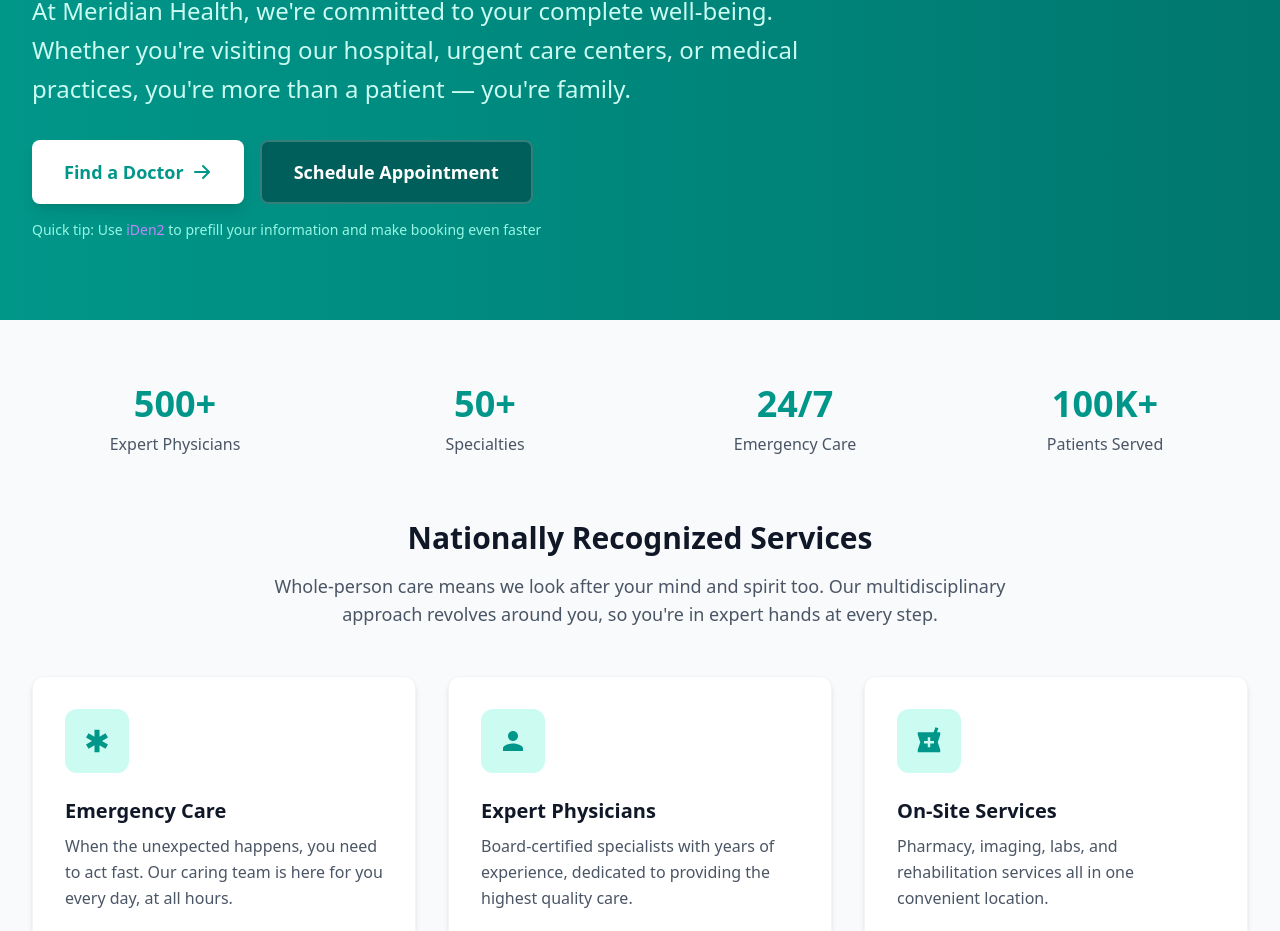
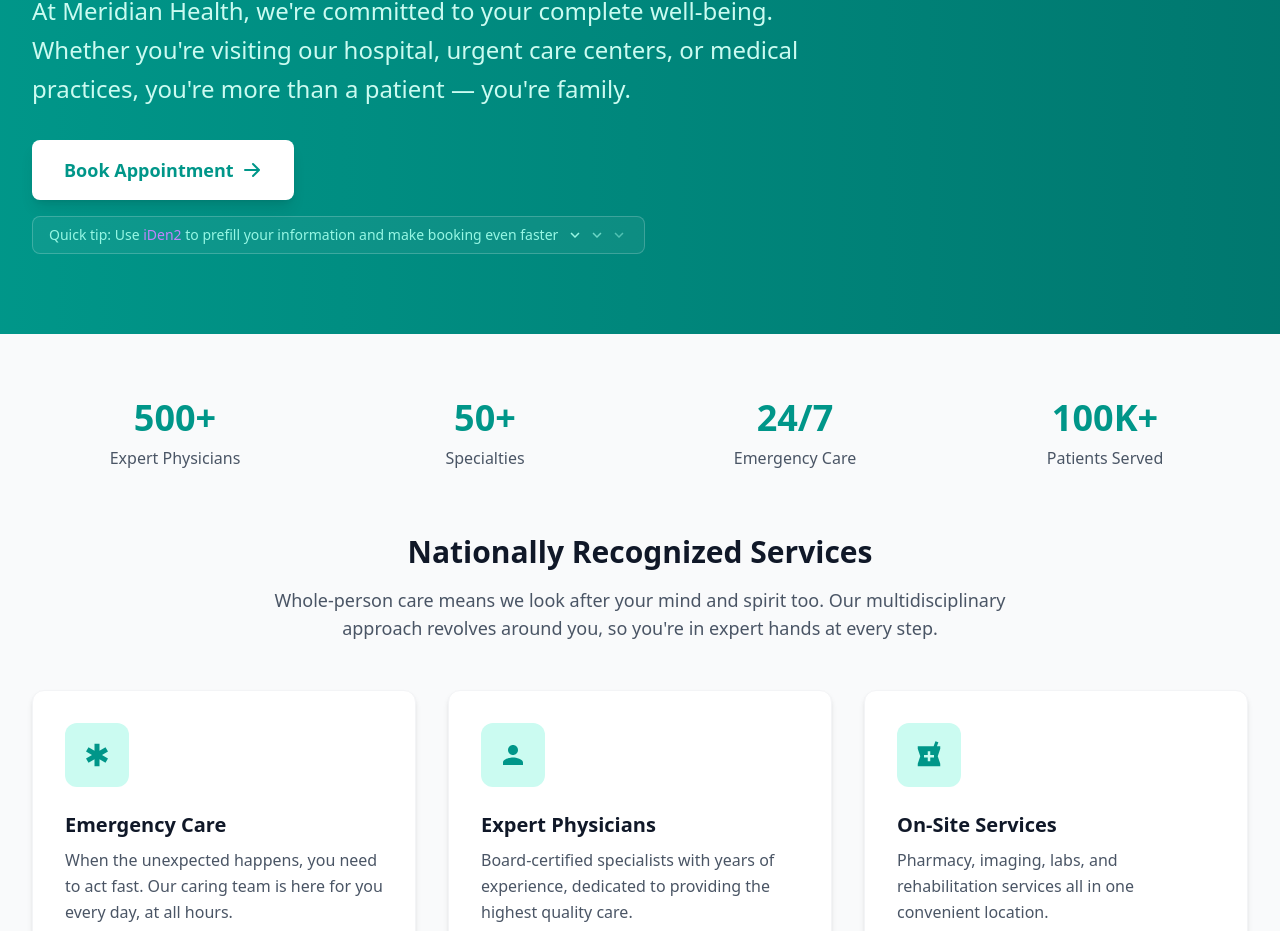
Before and after one commit to zzz-icy/hospital-demo-ux-ui, a React (Vite) app: page / in a window 1280 px wide. Shown: the part 352-1283 px from the top of the page. Built offline with nearby package versions, Linux system fonts and the light colour scheme.

Commit message:
Refactor appointment navigation and enhance animations. Redirect appointments route to doctors page, update footer and layout links to reflect "Book Appointment" terminology, and introduce new CSS animations for improved user experience on the Home page.

```diff
--- a/src/App.tsx
+++ b/src/App.tsx
@@ -1,8 +1,7 @@
-import { BrowserRouter as Router, Routes, Route } from 'react-router-dom'
+import { BrowserRouter as Router, Routes, Route, Navigate } from 'react-router-dom'
 import Layout from './components/Layout'
 import Home from './pages/Home'
 import Doctors from './pages/Doctors'
-import Appointments from './pages/Appointments'
 import PatientInfo from './pages/PatientInfo'
 import AppointmentConfirm from './pages/AppointmentConfirm'
 import Services from './pages/Services'
@@ -17,7 +16,7 @@ function App() {
         <Routes>
           <Route path="/" element={<Home />} />
           <Route path="/doctors" element={<Doctors />} />
-          <Route path="/appointments" element={<Appointments />} />
+          <Route path="/appointments" element={<Navigate to="/doctors" replace />} />
           <Route path="/appointments/patient-info" element={<PatientInfo />} />
           <Route path="/appointments/confirm" element={<AppointmentConfirm />} />
           <Route path="/services" element={<Services />} />
--- a/src/components/Layout.tsx
+++ b/src/components/Layout.tsx
@@ -13,8 +13,7 @@ export default function Layout({ children }: LayoutProps) {
   const navItems = [
     { path: '/', label: 'Home' },
     { path: '/services', label: 'Services' },
-    { path: '/doctors', label: 'Find Doctors' },
-    { path: '/appointments', label: 'Book Appointment' },
+    { path: '/doctors', label: 'Book Appointment' },
     { path: '/about', label: 'About Us' },
     { path: '/contact', label: 'Contact' },
   ]
@@ -53,7 +52,7 @@ export default function Layout({ children }: LayoutProps) {
                 <MdSearch className="text-xl text-gray-600" />
               </button>
               <Link
-                to="/appointments"
+                to="/doctors"
                 className="bg-teal-600 text-white px-4 py-2 rounded-lg text-sm font-semibold hover:bg-teal-700 transition-colors cursor-pointer"
               >
                 My Account
--- a/src/index.css
+++ b/src/index.css
@@ -20,3 +20,73 @@
     min-height: 100vh;
   }
 }
+
+@layer utilities {
+  @keyframes fade-in {
+    from {
+      opacity: 0;
+      transform: translateY(-10px);
+    }
+
+    to {
+      opacity: 1;
+      transform: translateY(0);
+    }
+  }
+
+  @keyframes bounce-arrow {
+
+    0%,
+    100% {
+      transform: translateY(0);
+    }
+
+    50% {
+      transform: translateY(-4px);
+    }
+  }
+
+  @keyframes bounce-arrow-delayed {
+
+    0%,
+    100% {
+      transform: translateY(0);
+      opacity: 0.7;
+    }
+
+    50% {
+      transform: translateY(-4px);
+      opacity: 1;
+    }
+  }
+
+  @keyframes bounce-arrow-delayed-2 {
+
+    0%,
+    100% {
+      transform: translateY(0);
+      opacity: 0.5;
+    }
+
+    50% {
+      transform: translateY(-4px);
+      opacity: 0.8;
+    }
+  }
+
+  .animate-fade-in {
+    animation: fade-in 0.5s ease-out;
+  }
+
+  .animate-bounce-arrow {
+    animation: bounce-arrow 1.5s ease-in-out infinite;
+  }
+
+  .animate-bounce-arrow-delayed {
+    animation: bounce-arrow-delayed 1.5s ease-in-out infinite;
+  }
+
+  .animate-bounce-arrow-delayed-2 {
+    animation: bounce-arrow-delayed-2 1.5s ease-in-out infinite;
+  }
+}
--- a/src/pages/Home.tsx
+++ b/src/pages/Home.tsx
@@ -1,3 +1,4 @@
+import { useState } from 'react'
 import { Link } from 'react-router-dom'
 import {
   MdPerson,
@@ -6,11 +7,20 @@ import {
   MdFavorite,
   MdHealthAndSafety,
   MdAccessTime,
-  MdVerified
+  MdVerified,
+  MdEdit,
+  MdCheckCircle,
+  MdSpeed,
+  MdSecurity,
+  MdCheckCircleOutline,
+  MdKeyboardArrowDown,
+  MdKeyboardArrowUp
 } from 'react-icons/md'
 import { HiArrowRight } from 'react-icons/hi'
+import iden2Logo from '../assets/iden2_logo.png'
 
 export default function Home() {
+  const [isExpanded, setIsExpanded] = useState(false)
   const specialties = [
     { name: 'Cardiology', icon: MdFavorite, description: 'Heart and vascular care' },
     { name: 'Pediatrics', icon: MdPerson, description: 'Care for children and adolescents' },
@@ -34,27 +44,125 @@ export default function Home() {
             </p>
             <div className="flex flex-col sm:flex-row gap-4">
                   <Link
-                to="/appointments"
+                    to="/doctors"
                     className="inline-flex items-center justify-center gap-2 bg-white text-teal-600 px-8 py-4 rounded-lg text-lg font-semibold hover:bg-teal-50 transition-colors shadow-lg hover:shadow-xl cursor-pointer"
                   >
-                Find a Doctor
+                    Book Appointment
                     <HiArrowRight className="text-xl" />
                   </Link>
-              <Link
-                to="/appointments"
-                className="inline-flex items-center justify-center gap-2 bg-teal-800 text-white px-8 py-4 rounded-lg text-lg font-semibold hover:bg-teal-900 transition-colors border-2 border-white/20 cursor-pointer"
+            </div>
+            <button
+              onClick={() => setIsExpanded(!isExpanded)}
+              className="text-sm text-teal-200 mt-4 flex items-center gap-2 hover:text-white transition-all duration-200 cursor-pointer group bg-white/5 hover:bg-white/10 rounded-lg px-4 py-2 border border-white/20 hover:border-white/40"
             >
-                Schedule Appointment
-              </Link>
+              <span>Quick tip: Use <span className="font-medium" style={{ color: '#c084fc' }}>iDen2</span> to prefill your information and make booking even faster</span>
+              <span className="flex items-center gap-1">
+                <span className={`transition-transform duration-300 ${isExpanded ? 'rotate-180' : 'animate-bounce-arrow'}`}>
+                  <MdKeyboardArrowDown className="text-lg" />
+                </span>
+                <span className={`transition-transform duration-300 delay-75 ${isExpanded ? 'rotate-180 opacity-0' : 'animate-bounce-arrow-delayed opacity-100'}`}>
+                  <MdKeyboardArrowDown className="text-lg" />
+                </span>
+                <span className={`transition-transform duration-300 delay-150 ${isExpanded ? 'rotate-180 opacity-0' : 'animate-bounce-arrow-delayed-2 opacity-100'}`}>
+                  <MdKeyboardArrowDown className="text-lg" />
+                </span>
+              </span>
+            </button>
+
+            {/* Collapsible How It Works Section - Integrated into hero */}
+            <div className={`overflow-hidden transition-all duration-500 ease-in-out ${
+              isExpanded ? 'max-h-[2000px] opacity-100 mt-8' : 'max-h-0 opacity-0'
+            }`}>
+              <div className="pt-6 border-t border-teal-500/30">
+                <div className="text-center mb-6">
+                  <h2 className="text-2xl md:text-3xl font-bold text-white mb-3">How It Works</h2>
+                  <p className="text-base md:text-lg text-teal-100 max-w-2xl mx-auto">
+                    Booking an appointment is simple and straightforward. Follow these easy steps to get started.
+                  </p>
                 </div>
-            <p className="text-sm text-teal-200 mt-4">
-              Quick tip: Use <span className="font-medium" style={{ color: '#c084fc' }}>iDen2</span> to prefill your information and make booking even faster
+                <div className="bg-white/10 backdrop-blur-sm rounded-xl p-6 md:p-8 border border-white/20">
+                  <div className="space-y-6">
+                    <div className={`flex items-start gap-4 transition-all duration-500 ${isExpanded ? 'animate-fade-in' : ''}`} style={{ animationDelay: isExpanded ? '0.1s' : '0s' }}>
+                      <div className="w-12 h-12 bg-white text-teal-600 rounded-xl flex items-center justify-center font-semibold flex-shrink-0 shadow-lg">
+                        <MdPerson className="text-2xl" />
+                      </div>
+                      <div>
+                        <h3 className="font-semibold text-white text-lg mb-1">Choose Your Doctor</h3>
+                        <p className="text-teal-100">Browse our team of specialists and select the doctor you'd like to see</p>
+                      </div>
+                    </div>
+                    <div className={`flex items-start gap-4 transition-all duration-500 ${isExpanded ? 'animate-fade-in' : ''}`} style={{ animationDelay: isExpanded ? '0.2s' : '0s' }}>
+                      <div className="w-12 h-12 bg-white text-teal-600 rounded-xl flex items-center justify-center font-semibold flex-shrink-0 shadow-lg">
+                        <MdEdit className="text-2xl" />
+                      </div>
+                      <div className="flex-1">
+                        <h3 className="font-semibold text-white text-lg mb-1">Enter Your Information</h3>
+                        <p className="text-teal-100 mb-3">
+                          Fill in your details or use{' '}
+                          <span className="font-semibold" style={{ color: '#c084fc' }}>
+                            iDen2
+                          </span>
+                          {' '}to prefill automatically
                         </p>
+
+                        {/* iDen2 Benefits Explanation */}
+                        <div className="bg-white/20 backdrop-blur-sm rounded-lg p-4 border border-white/30 mt-3">
+                          <div className="flex items-start gap-3 mb-3">
+                            <div className="w-8 h-8 bg-white/30 rounded-lg flex items-center justify-center flex-shrink-0 mt-0.5 p-1.5">
+                              <img
+                                src={iden2Logo}
+                                alt="iDen2"
+                                className="w-full h-full object-contain"
+                              />
+                            </div>
+                            <div className="flex-1">
+                              <h4 className="font-semibold text-white text-sm mb-2">
+                                Why use <span style={{ color: '#c084fc' }}>iDen2</span>?
+                              </h4>
+                              <div className="space-y-2">
+                                <div className="flex items-start gap-2">
+                                  <MdSpeed className="text-white text-base flex-shrink-0 mt-0.5" />
+                                  <p className="text-xs text-teal-50">
+                                    <span className="font-medium">Save time:</span> Automatically fill in your personal information, insurance details, and contact info in seconds
+                                  </p>
+                                </div>
+                                <div className="flex items-start gap-2">
+                                  <MdSecurity className="text-white text-base flex-shrink-0 mt-0.5" />
+                                  <p className="text-xs text-teal-50">
+                                    <span className="font-medium">Secure & verified:</span> Your identity is verified once and stored securely in your digital wallet
+                                  </p>
+                                </div>
+                                <div className="flex items-start gap-2">
+                                  <MdCheckCircleOutline className="text-white text-base flex-shrink-0 mt-0.5" />
+                                  <p className="text-xs text-teal-50">
+                                    <span className="font-medium">No errors:</span> Eliminate typos and ensure accurate information every time
+                                  </p>
+                                </div>
+                              </div>
+                            </div>
+                          </div>
+                        </div>
+                      </div>
+                    </div>
+                    <div className={`flex items-start gap-4 transition-all duration-500 ${isExpanded ? 'animate-fade-in' : ''}`} style={{ animationDelay: isExpanded ? '0.3s' : '0s' }}>
+                      <div className="w-12 h-12 bg-white text-teal-600 rounded-xl flex items-center justify-center font-semibold flex-shrink-0 shadow-lg">
+                        <MdCheckCircle className="text-2xl" />
+                      </div>
+                      <div>
+                        <h3 className="font-semibold text-white text-lg mb-1">Confirm Appointment</h3>
+                        <p className="text-teal-100">Review and confirm your appointment details</p>
+                      </div>
+                    </div>
+                  </div>
+                </div>
+              </div>
+            </div>
           </div>
         </div>
       </div>
 
       <div className="max-w-7xl mx-auto px-4 sm:px-6 lg:px-8 py-16">
+
         {/* Trust Indicators */}
         <div className="grid grid-cols-2 md:grid-cols-4 gap-6 mb-16">
           <div className="text-center">
@@ -101,7 +209,7 @@ export default function Home() {
               <h3 className="text-xl font-semibold text-gray-900 mb-2">Expert Physicians</h3>
               <p className="text-gray-600 leading-relaxed mb-4">Board-certified specialists with years of experience, dedicated to providing the highest quality care.</p>
               <Link to="/doctors" className="text-teal-600 font-semibold hover:text-teal-700 flex items-center gap-2 cursor-pointer">
-                Find Doctors
+                Book Appointment
                 <HiArrowRight />
               </Link>
             </div>
--- a/src/pages/Services.tsx
+++ b/src/pages/Services.tsx
@@ -137,7 +137,7 @@ export default function Services() {
 
       <div className="mt-12 text-center">
         <Link
-          to="/appointments"
+          to="/doctors"
           className="inline-flex items-center gap-2 bg-teal-600 text-white px-8 py-4 rounded-lg text-lg font-semibold hover:bg-teal-700 transition-colors shadow-lg hover:shadow-xl cursor-pointer"
         >
           Schedule an Appointment
```
Also changed, not shown: src/components/Footer.tsx (+1 -6 lines). Lines whose indentation alone changed are shown as unchanged.
